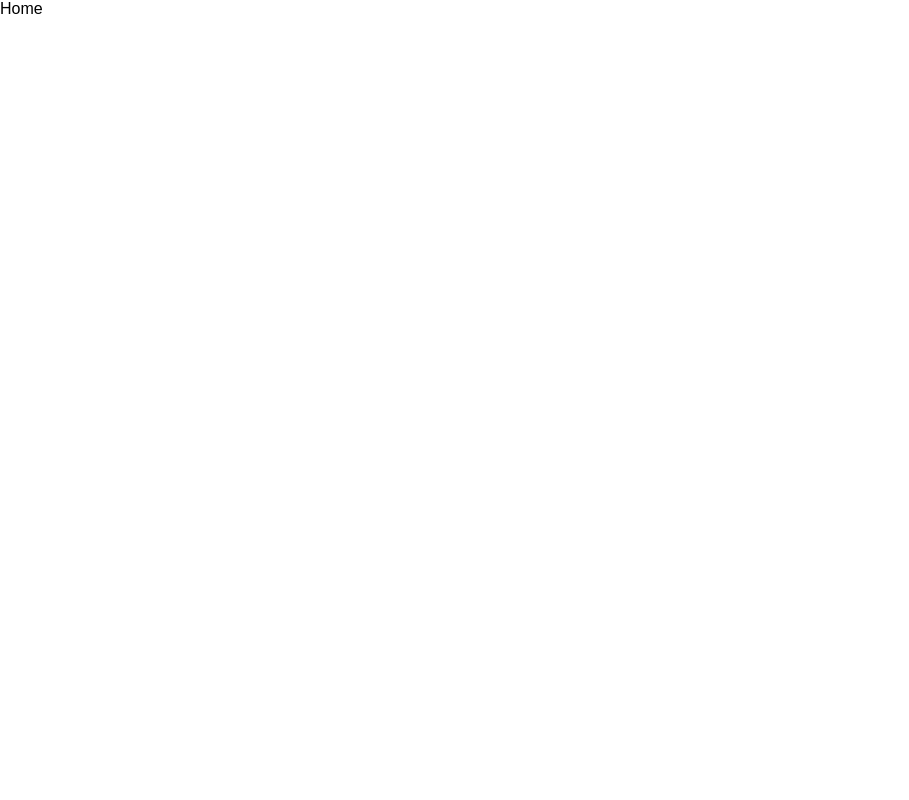
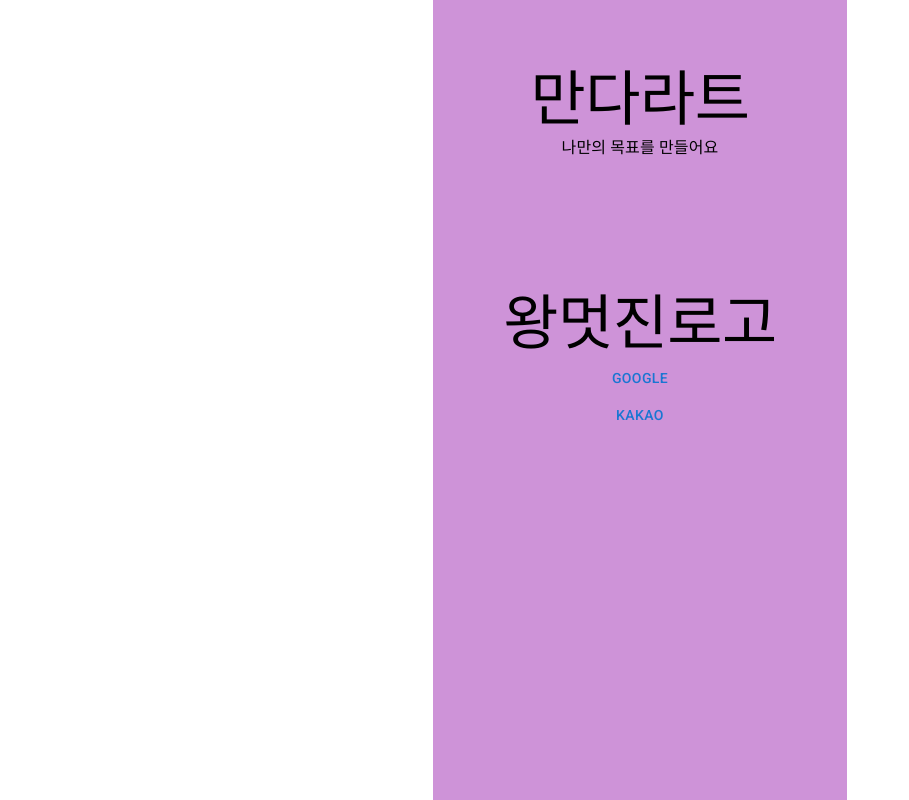
Before and after one commit to robin-claire/mandalart, a React (Vite) app: page /home in a window 1280 px wide. Shown: the whole page, without its empty margins (0-909 px from the left). Built offline with nearby package versions, Linux system fonts and the light colour scheme.

Commit message:
refact: add basic homepage style

```diff
--- a/src/pages/Home.tsx
+++ b/src/pages/Home.tsx
@@ -1,6 +1,58 @@
+import { Box, Typography, Button } from '@mui/material';
+
+import { purple } from '@mui/material/colors'
+
+const color = purple[200];
+
 function Home() {
   return (
-    <div>Home</div>
+    <Box
+      sx={{
+        margin: '0 auto',
+        display: 'flex',
+        flexDirection: 'column',
+        alignItems: 'center',
+        backgroundColor: color
+      }}
+      minHeight="100vh" // todo: fix this
+      maxWidth="414px"
+    >
+      <Box>
+        <Box
+          sx={{
+            marginTop: 8,
+            display: 'flex',
+            flexDirection: 'column',
+            alignItems: 'center',
+          }}
+        >
+          <Typography variant='h2'>
+            만다라트
+          </Typography>
+          <Typography variant='body1'>
+            나만의 목표를 만들어요
+          </Typography>
+        </Box>
+      </Box>
+      <Box
+        sx={{
+          marginTop: 16
+        }}
+      >
+        <Typography variant='h2'>왕멋진로고</Typography>
+      </Box>
+      <Box
+        sx={{
+          margin: '0 2',
+          display: 'flex',
+          flexDirection: 'column',
+          alignItems: 'center',
+        }}
+      >
+        <Button>Google</Button>
+        <Button>Kakao</Button>
+      </Box>
+    </Box >
   )
 }
 
```
